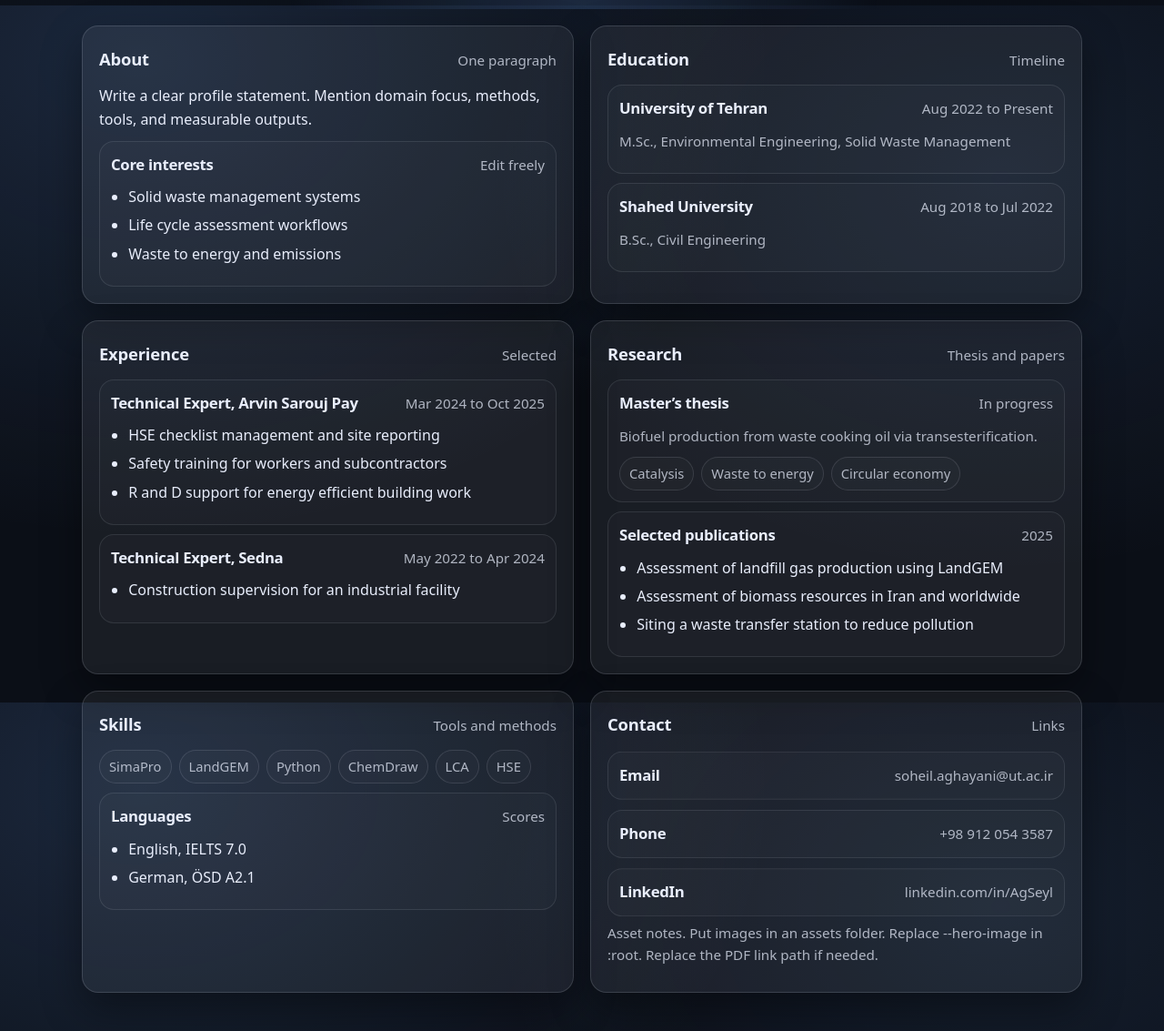
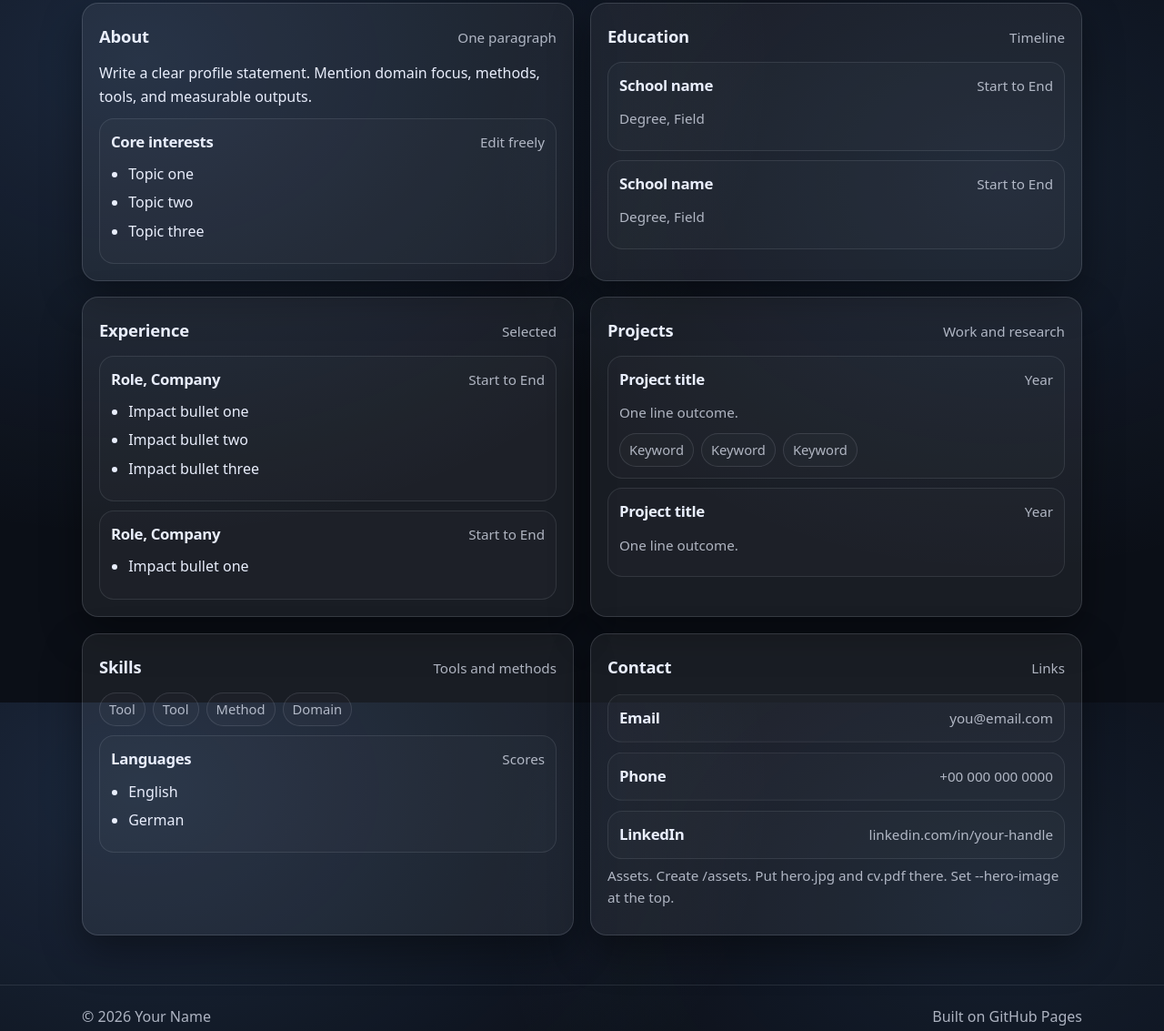
Before and after one commit to Soheil-Aghayani/Portfolio, a plain HTML site: page mainpage.html in a window 1280 px wide. Shown: the part 828-1961 px from the top of the page at 91% size. Drawn offline with Linux system fonts and the light colour scheme.

Commit message:
Update mainpage.html

```diff
--- a/mainpage.html
+++ b/mainpage.html
@@ -1,18 +1,15 @@
-from pathlib import Path
-
-html = """<!doctype html>
+<!doctype html>
 <html lang="en">
 <head>
   <meta charset="utf-8" />
   <meta name="viewport" content="width=device-width, initial-scale=1" />
-  <title>Soheil Aghayani | Resume</title>
+  <title>Your Name | Resume</title>
   <meta name="description" content="Personal resume website with parallax and scroll animations." />
 
   <style>
     :root{
       --bg: #0b0f17;
       --panel: rgba(255,255,255,0.06);
-      --panel-2: rgba(255,255,255,0.10);
       --text: #e9eefc;
       --muted: rgba(233,238,252,0.72);
       --line: rgba(233,238,252,0.14);
@@ -20,7 +17,9 @@ html = """<!doctype html>
       --shadow: 0 18px 44px rgba(0,0,0,0.38);
       --radius: 18px;
       --wrap: 1100px;
-      --hero-image: none; /* Replace with: url('assets/hero.jpg') */
+
+      /* Optional hero image. Put hero.jpg inside /assets. */
+      --hero-image: none; /* Example: url('assets/hero.jpg') */
     }
 
     *{ box-sizing: border-box; }
@@ -29,9 +28,10 @@ html = """<!doctype html>
       margin: 0;
       font-family: ui-sans-serif, system-ui, -apple-system, Segoe UI, Roboto, Arial, "Noto Sans", "Liberation Sans", sans-serif;
       color: var(--text);
-      background: radial-gradient(1200px 900px at 12% 12%, rgba(110,168,255,0.16), rgba(0,0,0,0) 58%),
-                  radial-gradient(900px 700px at 86% 28%, rgba(110,168,255,0.10), rgba(0,0,0,0) 62%),
-                  var(--bg);
+      background:
+        radial-gradient(1200px 900px at 12% 12%, rgba(110,168,255,0.16), rgba(0,0,0,0) 58%),
+        radial-gradient(900px 700px at 86% 28%, rgba(110,168,255,0.10), rgba(0,0,0,0) 62%),
+        var(--bg);
       line-height: 1.6;
       overflow-x: hidden;
     }
@@ -143,7 +143,6 @@ html = """<!doctype html>
     .layer{
       position: absolute;
       border-radius: 999px;
-      filter: blur(0px);
       opacity: 0.95;
       mix-blend-mode: screen;
       will-change: transform;
@@ -346,7 +345,6 @@ html = """<!doctype html>
       flex-wrap: wrap;
     }
 
-    /* Scroll reveal */
     .reveal{
       opacity: 0;
       transform: translate3d(0, 16px, 0);
@@ -358,13 +356,11 @@ html = """<!doctype html>
       transform: translate3d(0,0,0);
     }
 
-    /* Parallax targets */
     [data-parallax]{
       transform: translate3d(0,0,0);
       will-change: transform;
     }
 
-    /* Responsive */
     @media (max-width: 920px){
       .hero-grid{ grid-template-columns: 1fr; }
       .grid{ grid-template-columns: 1fr; }
@@ -386,14 +382,14 @@ html = """<!doctype html>
     <div class="wrap nav-inner">
       <div class="brand">
         <span class="dot" aria-hidden="true"></span>
-        <span>Soheil Aghayani</span>
+        <span>Your Name</span>
       </div>
 
       <div class="links" aria-label="Site links">
         <a class="pill" href="#about">About</a>
         <a class="pill" href="#education">Education</a>
         <a class="pill" href="#experience">Experience</a>
-        <a class="pill" href="#research">Research</a>
+        <a class="pill" href="#projects">Projects</a>
         <a class="pill" href="#skills">Skills</a>
         <a class="pill" href="#contact">Contact</a>
       </div>
@@ -417,22 +413,21 @@ html = """<!doctype html>
           <span>Scroll animations</span>
         </div>
 
-        <h1 class="title">Environmental Engineering. Solid Waste Management.</h1>
+        <h1 class="title">Your headline goes here.</h1>
         <p class="subtitle">
-          Replace this text with your summary. Keep it short. Focus on outcomes, tools, and research topics.
+          Replace this with a short summary. Add tools, topics, and outcomes.
         </p>
 
         <div class="hero-actions">
           <a class="btn" href="#contact">Contact</a>
           <a class="btn btn-ghost" href="#experience">View experience</a>
-          <a class="btn btn-ghost" href="assets/Soheil_Aghayani_CV.pdf" target="_blank" rel="noreferrer">Download PDF</a>
+          <a class="btn btn-ghost" href="assets/cv.pdf" target="_blank" rel="noreferrer">Download PDF</a>
         </div>
 
         <div class="tags" aria-label="Highlights">
           <span class="tag">LCA</span>
-          <span class="tag">LandGEM</span>
-          <span class="tag">SimaPro</span>
           <span class="tag">Python</span>
+          <span class="tag">Research</span>
           <span class="tag">HSE</span>
         </div>
       </section>
@@ -440,15 +435,15 @@ html = """<!doctype html>
       <aside class="card stats reveal">
         <div class="stat" data-parallax data-speed="0.06">
           <div class="num">M.Sc.</div>
-          <div class="lbl">University of Tehran</div>
+          <div class="lbl">University name</div>
         </div>
         <div class="stat" data-parallax data-speed="0.09">
-          <div class="num">Waste</div>
-          <div class="lbl">Solid waste management focus</div>
+          <div class="num">Focus</div>
+          <div class="lbl">Your specialty</div>
         </div>
         <div class="stat" data-parallax data-speed="0.12">
-          <div class="num">2025</div>
-          <div class="lbl">Publications and submissions</div>
+          <div class="num">2026</div>
+          <div class="lbl">Latest highlight</div>
         </div>
       </aside>
     </div>
@@ -471,9 +466,9 @@ html = """<!doctype html>
             <span class="meta">Edit freely</span>
           </div>
           <ul>
-            <li>Solid waste management systems</li>
-            <li>Life cycle assessment workflows</li>
-            <li>Waste to energy and emissions</li>
+            <li>Topic one</li>
+            <li>Topic two</li>
+            <li>Topic three</li>
           </ul>
         </div>
       </section>
@@ -486,18 +481,18 @@ html = """<!doctype html>
 
         <div class="item">
           <div class="item-head">
-            <h3>University of Tehran</h3>
-            <span class="meta">Aug 2022 to Present</span>
+            <h3>School name</h3>
+            <span class="meta">Start to End</span>
           </div>
-          <p class="meta">M.Sc., Environmental Engineering, Solid Waste Management</p>
+          <p class="meta">Degree, Field</p>
         </div>
 
         <div class="item">
           <div class="item-head">
-            <h3>Shahed University</h3>
-            <span class="meta">Aug 2018 to Jul 2022</span>
+            <h3>School name</h3>
+            <span class="meta">Start to End</span>
           </div>
-          <p class="meta">B.Sc., Civil Engineering</p>
+          <p class="meta">Degree, Field</p>
         </div>
       </section>
 
@@ -509,56 +504,52 @@ html = """<!doctype html>
 
         <div class="item">
           <div class="item-head">
-            <h3>Technical Expert, Arvin Sarouj Pay</h3>
-            <span class="meta">Mar 2024 to Oct 2025</span>
+            <h3>Role, Company</h3>
+            <span class="meta">Start to End</span>
           </div>
           <ul>
-            <li>HSE checklist management and site reporting</li>
-            <li>Safety training for workers and subcontractors</li>
-            <li>R and D support for energy efficient building work</li>
+            <li>Impact bullet one</li>
+            <li>Impact bullet two</li>
+            <li>Impact bullet three</li>
           </ul>
         </div>
 
         <div class="item">
           <div class="item-head">
-            <h3>Technical Expert, Sedna</h3>
-            <span class="meta">May 2022 to Apr 2024</span>
+            <h3>Role, Company</h3>
+            <span class="meta">Start to End</span>
           </div>
           <ul>
-            <li>Construction supervision for an industrial facility</li>
+            <li>Impact bullet one</li>
           </ul>
         </div>
       </section>
 
-      <section id="research" class="card section reveal">
+      <section id="projects" class="card section reveal">
         <div class="section-head">
-          <h2>Research</h2>
-          <span class="meta">Thesis and papers</span>
+          <h2>Projects</h2>
+          <span class="meta">Work and research</span>
         </div>
 
         <div class="item">
           <div class="item-head">
-            <h3>Master’s thesis</h3>
-            <span class="meta">In progress</span>
+            <h3>Project title</h3>
+            <span class="meta">Year</span>
           </div>
-          <p class="meta">Biofuel production from waste cooking oil via transesterification.</p>
+          <p class="meta">One line outcome.</p>
           <div class="tags">
-            <span class="tag">Catalysis</span>
-            <span class="tag">Waste to energy</span>
-            <span class="tag">Circular economy</span>
+            <span class="tag">Keyword</span>
+            <span class="tag">Keyword</span>
+            <span class="tag">Keyword</span>
           </div>
         </div>
 
         <div class="item">
           <div class="item-head">
-            <h3>Selected publications</h3>
-            <span class="meta">2025</span>
+            <h3>Project title</h3>
+            <span class="meta">Year</span>
           </div>
-          <ul>
-            <li>Assessment of landfill gas production using LandGEM</li>
-            <li>Assessment of biomass resources in Iran and worldwide</li>
-            <li>Siting a waste transfer station to reduce pollution</li>
-          </ul>
+          <p class="meta">One line outcome.</p>
         </div>
       </section>
 
@@ -569,12 +560,10 @@ html = """<!doctype html>
         </div>
 
         <div class="tags">
-          <span class="tag">SimaPro</span>
-          <span class="tag">LandGEM</span>
-          <span class="tag">Python</span>
-          <span class="tag">ChemDraw</span>
-          <span class="tag">LCA</span>
-          <span class="tag">HSE</span>
+          <span class="tag">Tool</span>
+          <span class="tag">Tool</span>
+          <span class="tag">Method</span>
+          <span class="tag">Domain</span>
         </div>
 
         <div class="item">
@@ -583,8 +572,8 @@ html = """<!doctype html>
             <span class="meta">Scores</span>
           </div>
           <ul>
-            <li>English, IELTS 7.0</li>
-            <li>German, ÖSD A2.1</li>
+            <li>English</li>
+            <li>German</li>
           </ul>
         </div>
       </section>
@@ -598,26 +587,26 @@ html = """<!doctype html>
         <div class="item" data-parallax data-speed="0.07">
           <div class="item-head">
             <h3>Email</h3>
-            <span class="meta"><a href="mailto:soheil.aghayani@ut.ac.ir">soheil.aghayani@ut.ac.ir</a></span>
+            <span class="meta"><a href="mailto:you@email.com">you@email.com</a></span>
           </div>
         </div>
 
         <div class="item" data-parallax data-speed="0.10">
           <div class="item-head">
             <h3>Phone</h3>
-            <span class="meta"><a href="tel:+989120543587">+98 912 054 3587</a></span>
+            <span class="meta"><a href="tel:+0000000000">+00 000 000 0000</a></span>
           </div>
         </div>
 
         <div class="item" data-parallax data-speed="0.13">
           <div class="item-head">
             <h3>LinkedIn</h3>
-            <span class="meta"><a href="https://linkedin.com/in/AgSeyl" target="_blank" rel="noreferrer">linkedin.com/in/AgSeyl</a></span>
+            <span class="meta"><a href="https://linkedin.com" target="_blank" rel="noreferrer">linkedin.com/in/your-handle</a></span>
           </div>
         </div>
 
         <p class="meta">
-          Asset notes. Put images in an assets folder. Replace --hero-image in :root. Replace the PDF link path if needed.
+          Assets. Create /assets. Put hero.jpg and cv.pdf there. Set --hero-image at the top.
         </p>
       </section>
 
@@ -626,7 +615,7 @@ html = """<!doctype html>
 
   <footer class="footer">
     <div class="wrap footer-inner">
-      <div>© <span id="y"></span> Soheil Aghayani</div>
+      <div>© <span id="y"></span> Your Name</div>
       <div>Built on GitHub Pages</div>
     </div>
   </footer>
@@ -635,7 +624,6 @@ html = """<!doctype html>
     (function(){
       document.getElementById("y").textContent = new Date().getFullYear();
 
-      // Smooth anchor scrolling
       document.querySelectorAll('a[href^="#"]').forEach(function(a){
         a.addEventListener("click", function(e){
           var id = a.getAttribute("href");
@@ -648,7 +636,6 @@ html = """<!doctype html>
         });
       });
 
-      // Reveal on scroll
       var revealEls = Array.prototype.slice.call(document.querySelectorAll(".reveal"));
       var io = new IntersectionObserver(function(entries){
         entries.forEach(function(entry){
@@ -661,9 +648,7 @@ html = """<!doctype html>
 
       revealEls.forEach(function(el){ io.observe(el); });
 
-      // Parallax: translateY based on scroll
       var parallaxEls = Array.prototype.slice.call(document.querySelectorAll("[data-parallax]"));
-
       var reduceMotion = window.matchMedia("(prefers-reduced-motion: reduce)").matches;
       if(reduceMotion) return;
 
@@ -699,9 +684,3 @@ html = """<!doctype html>
   </script>
 </body>
 </html>
-"""
-
-path = Path("/mnt/data/index.html")
-path.write_text(html, encoding="utf-8")
-
-str(path)
```
